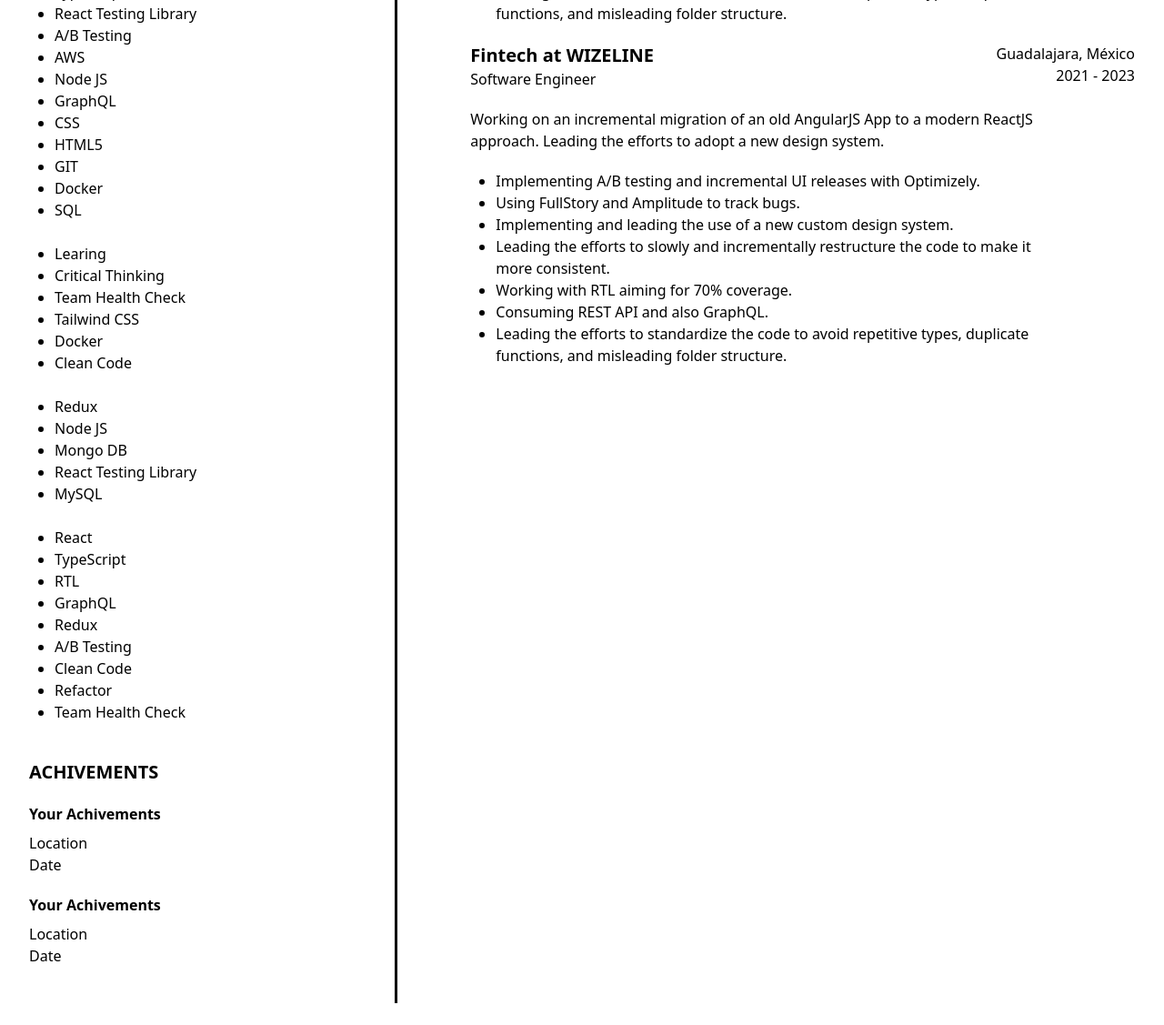
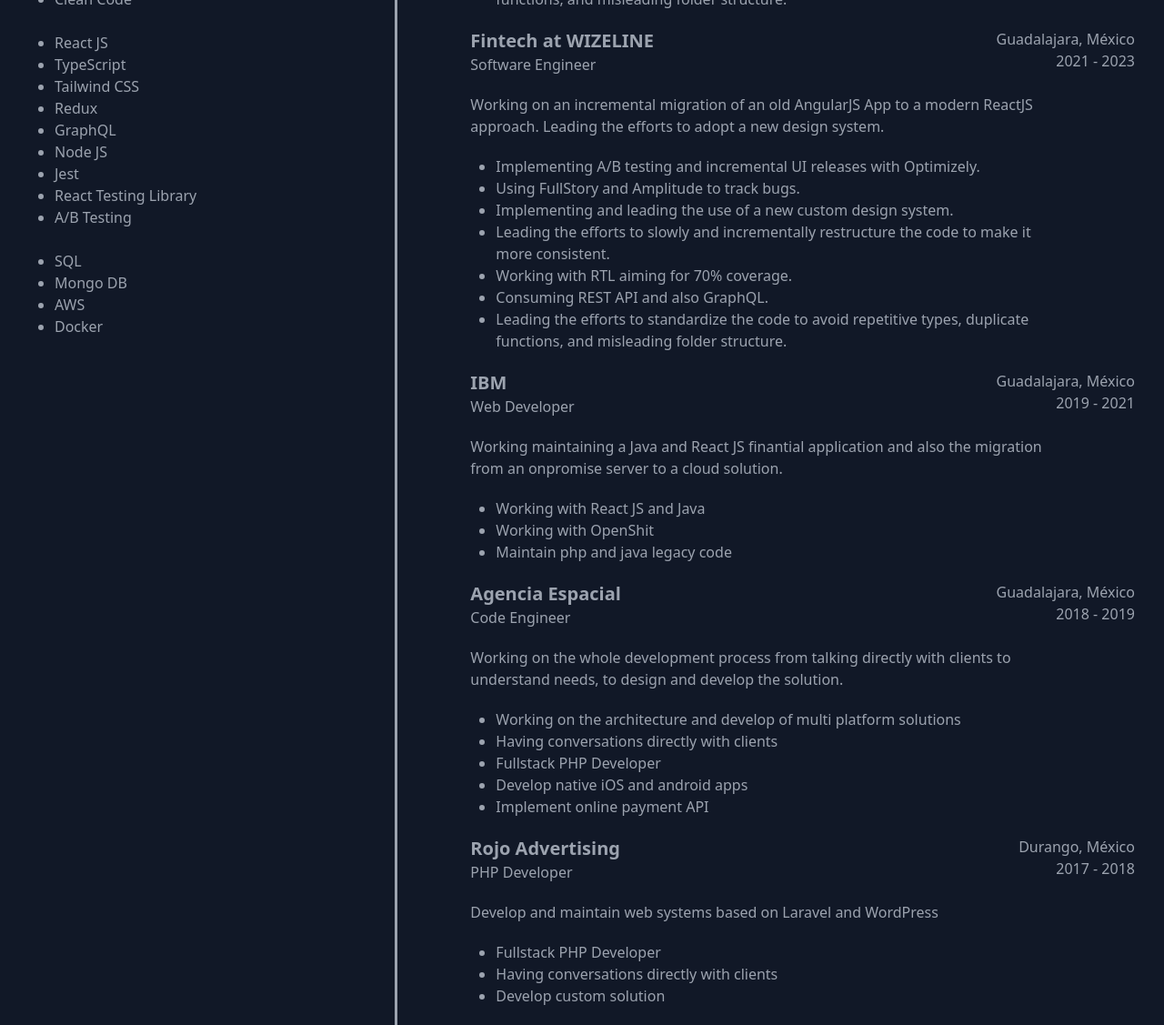
Before and after one commit to RobertoEsp/portfolio, a website: page src/cv.html in a window 1280 px wide. Shown: the part 838-1965 px from the top of the page at 91% size. Before the commit the page ends 1941 px from the top, so only its background shows below. Drawn offline with Linux system fonts and the light colour scheme.

Commit message:
new cv version

```diff
--- a/src/cv.html
+++ b/src/cv.html
@@ -7,26 +7,25 @@
   <link rel="stylesheet" href="output.css">
   <title>CV</title>
 </head>
-<body class="px-5 ">
-  <div class="bg-black w-[3px] h-14 mx-auto"></div>
+<body class="px-5 bg-gray-900 text-gray-400">
+  <div class="bg-gray-400 w-[3px] h-14 mx-auto"></div>
 
   <section class="w-fit mx-auto text-center my-5">
     <p class="text-4xl font-bold mb-5">Roberto Esparza</p>
     <p class="text-xl">Web Developer</p>
   </section>
 
-  <div class="bg-black w-full h-[3px] mx-auto"></div>
+  <div class="bg-gray-400 w-full h-[3px] mx-auto"></div>
 
   <section class="flex mx-3 my-5">
     <div class="w-2/3">
       <p class="text-xl font-bold mb-3">ABOUT ME</p>
       <p>
-        Passionate about technology. Eager to learn. Analytical, goal oriented.
+        I have over 8 years of experience in web development, for small agencies and big companies.
         <br>
-        Roberto has over 7 years of experience in web development, for small agencies and big companies.
-        He is passionate about solving problems, maintaining code consistency, helping others, and learning new technologies.
-        His career has been mostly oriented to Front End.
-        However, he has worked as a Full Stack developer and he even has a small experience working as a iOS developer.
+        I'm passionate about solving problems and bring value to the company.
+        <br>
+        I love to maintaining code consistency, helping others, and learning new technologies.
       </p>
     </div>
     <div class="w-1/3 flex flex-col justify-around">
@@ -37,10 +36,10 @@
     </div>
   </section>
 
-  <div class="bg-black w-full h-[3px] mx-auto"></div>
+  <div class="bg-gray-400 w-full h-[3px] mx-auto"></div>
 
   <section class="flex mx-3">
-    <div class="w-1/3 py-3 border-r-[3px] border-r-black">
+    <div class="w-1/3 py-3 border-r-[3px] border-r-gray-400">
       <p class="text-xl font-bold">EDUCATION</p>
     </div>
     <div class="w-2/3 py-3 pl-20">
@@ -48,11 +47,11 @@
     </div>
   </section>
 
-  <div class="bg-black w-full h-[3px] mx-auto "></div>
+  <div class="bg-gray-400 w-full h-[3px] mx-auto "></div>
 
   <section class="flex mx-3">
     <!-- Left Side -->
-    <div class="w-1/3 border-r-[3px] border-r-black">
+    <div class="w-1/3 border-r-[3px] border-r-gray-400">
 
       <!-- Education -->
       <div class="my-5">
@@ -60,7 +59,7 @@
           <p class="text-lg font-bold mb-5">Bachelors Degree in Computer Systems Engineering</p>
           <p class="mb-5">Jan 2010 - Jun 2015</p>
           <ol class="list-disc ml-7">
-            <li>Durango Technological Institute (ITD)</li>
+            <li>Durango Technological Institute <br>(Instituto Tecnológico de Durango)</li>
             <li>Durango, México</li>
           </ol>
         </div>
@@ -70,55 +69,36 @@
       <div class="my-10">
         <p class="text-xl font-bold mb-5">SKILLS</p>
         <ol class="list-disc ml-7">
-          <li>Leader</li>
           <li>Team worker</li>
-          <li>Eager to learn</li>
-
-          <li>React JS</li>
-          <li>TypeScript</li>
-          <li>React Testing Library</li>
-          <li>A/B Testing</li>
-          <li>AWS</li>
-          <li>Node JS</li>
-          <li>GraphQL</li>
-          <li>CSS</li>
-          <li>HTML5</li>
-          <li>GIT</li>
-          <li>Docker</li>
-          <li>SQL</li>
-
-          <br>
-
-          <li>Learing</li>
+          <li>Love to learn</li>
           <li>Critical Thinking</li>
           <li>Team Health Check</li>
-          <li>Tailwind CSS</li>
-          <li>Docker</li>
           <li>Clean Code</li>
 
           <br>
 
+          <li>React JS</li>
+          <li>TypeScript</li>
+          <li>Tailwind CSS</li>
           <li>Redux</li>
+          <li>GraphQL</li>
           <li>Node JS</li>
+          <li>Jest</li>
+          <li>React Testing Library</li>
+          <li>A/B Testing</li>
+
+          <br>
+
+          <li>SQL</li>
           <li>Mongo DB</li>
-          <li>React Testing Library</li>
-          <li>MySQL</li>
-          <br>
-          <li>React</li>
-          <li>TypeScript</li>
-          <li>RTL</li>
-          <li>GraphQL</li>
-          <li>Redux</li>
-          <li>A/B Testing</li>
-          <li>Clean Code</li>
-          <li>Refactor</li>
-          <li>Team Health Check</li>
+          <li>AWS</li>
+          <li>Docker</li>
 
         </ol>
       </div>
 
       <!-- Achivements -->
-      <div class="my-10">
+      <!-- <div class="my-10">
         <p class="text-xl font-bold mb-5">ACHIVEMENTS</p>
         <div class="my-5">
           <p class="font-bold mb-2">Your Achivements</p>
@@ -130,7 +110,7 @@
           <p>Location</p>
           <p>Date</p>
         </div>
-      </div>
+      </div> -->
 
 
     </div>
@@ -180,6 +160,56 @@
           <li>Leading the efforts to standardize the code to avoid repetitive types, duplicate functions, and misleading folder structure.</li>
         </ol>
       </div>
+      <div class="my-5 relative pr-24">
+        <div class="absolute right-0 text-right">
+          <p class="">Guadalajara, México</p>
+          <p class="">2019 - 2021</p>
+        </div>
+        <p class="text-xl font-bold">IBM</p>
+        <p class="mb-5">Web Developer</p>
+        <p class="mb-5">
+          Working maintaining a Java and React JS finantial application and also the migration from an onpromise server to a cloud solution.
+        </p>
+        <ol class="list-disc ml-7">
+          <li>Working with React JS and Java</li>
+          <li>Working with OpenShit</li>
+          <li>Maintain php and java legacy code</li>
+        </ol>
+      </div>
+      <div class="my-5 relative pr-24">
+        <div class="absolute right-0 text-right">
+          <p class="">Guadalajara, México</p>
+          <p class="">2018 - 2019</p>
+        </div>
+        <p class="text-xl font-bold">Agencia Espacial</p>
+        <p class="mb-5">Code Engineer</p>
+        <p class="mb-5">
+          Working on the whole development process from talking directly with clients to understand needs, to design and develop the solution.
+        </p>
+        <ol class="list-disc ml-7">
+          <li>Working on the architecture and develop of multi platform solutions</li>
+          <li>Having conversations directly with clients</li>
+          <li>Fullstack PHP Developer</li>
+          <li>Develop native iOS and android apps</li>
+          <li>Implement online payment API</li>
+        </ol>
+      </div>
+      <div class="my-5 relative pr-24">
+        <div class="absolute right-0 text-right">
+          <p class="">Durango, México</p>
+          <p class="">2017 - 2018</p>
+        </div>
+        <p class="text-xl font-bold">Rojo Advertising</p>
+        <p class="mb-5">PHP Developer</p>
+        <p class="mb-5">
+          Develop and maintain web systems based on Laravel and WordPress
+        </p>
+        <ol class="list-disc ml-7">
+          <li>Fullstack PHP Developer</li>
+          <li>Having conversations directly with clients</li>
+          <li>Develop custom solution</li>
+        </ol>
+      </div>
     </div>
   </section>
 
```
Also changed, not shown: .github/workflows/node.js.yml, src/output.css.
